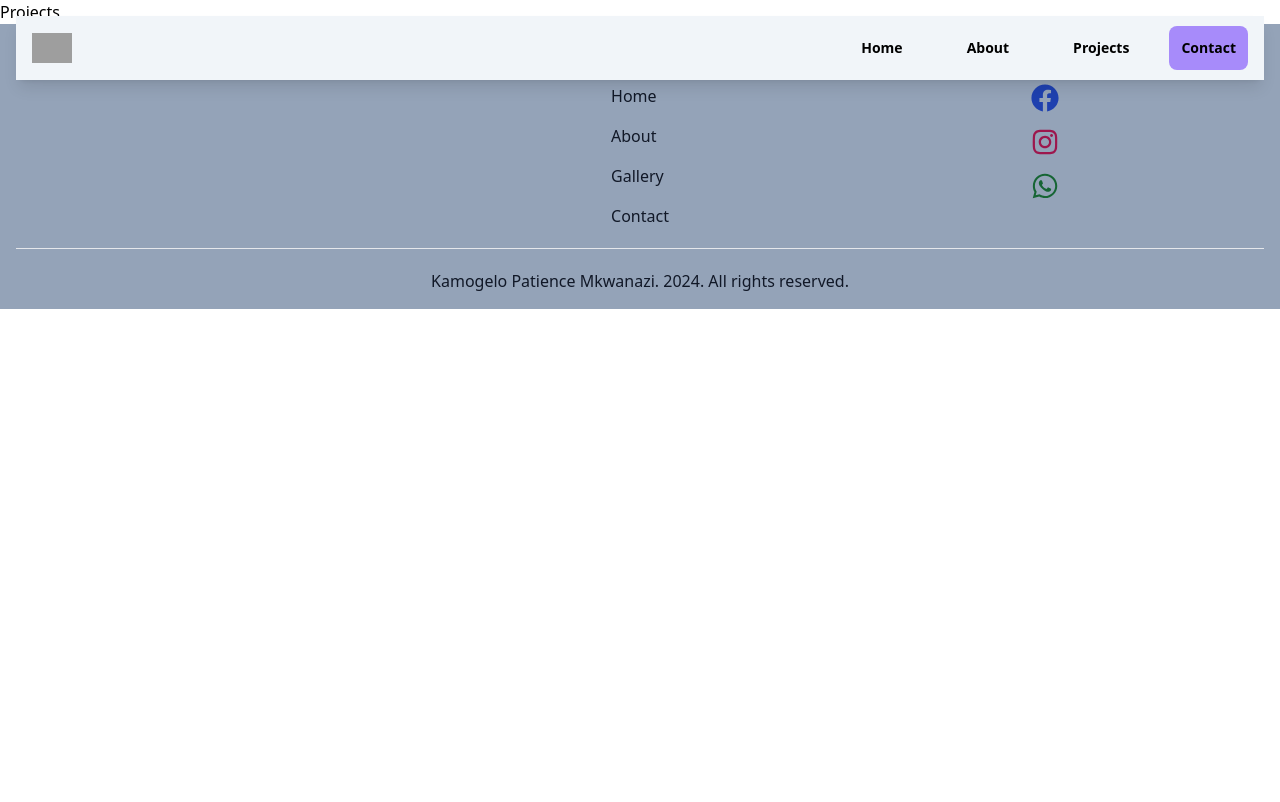
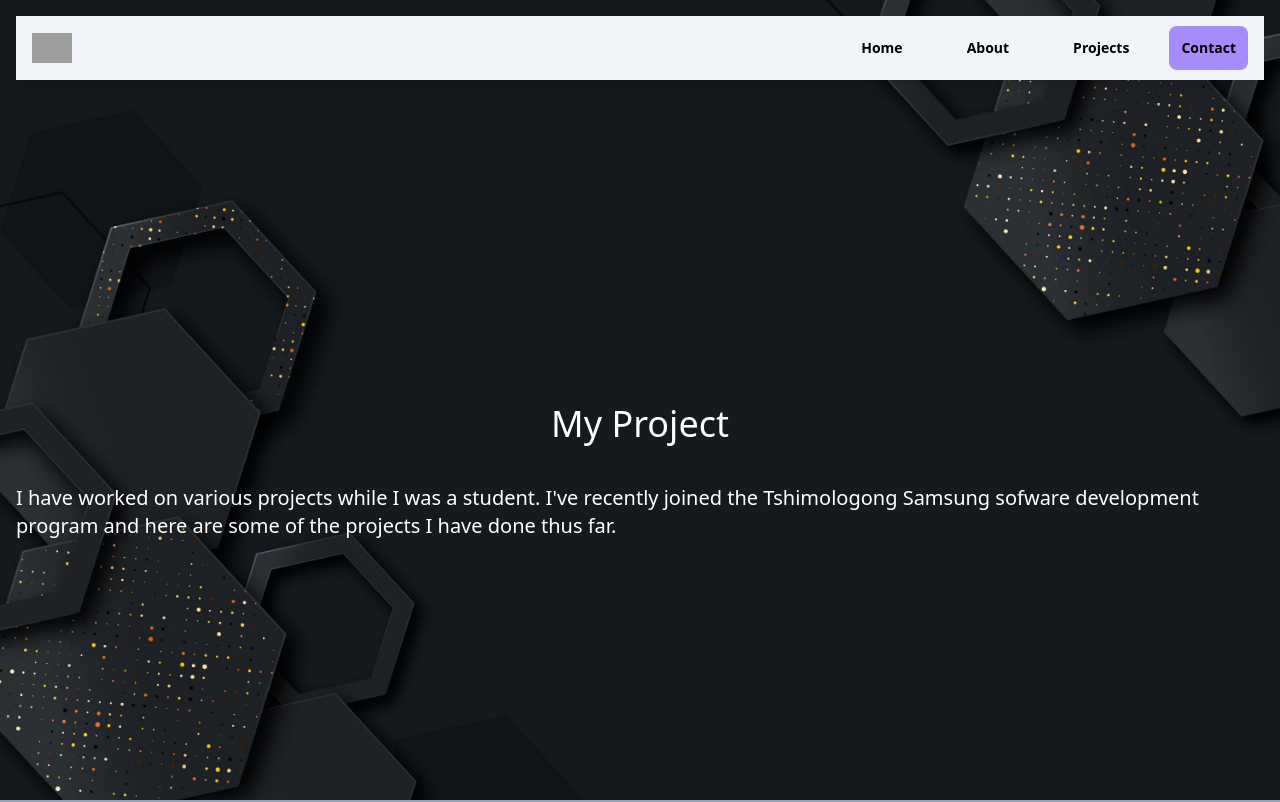
Before and after one commit to kaymkwanazi/My-portfolio, a React (Vite) app: page /projects in a window 1280 px wide. Shown: the top 802 px of the page. Built offline with nearby package versions, Linux system fonts and the light colour scheme; grey boxes are pictures that could not be loaded.

Commit message:
started projects page

```diff
--- a/src/Pages/About.jsx
+++ b/src/Pages/About.jsx
@@ -21,7 +21,7 @@ export const About = () => {
                 </div>
                 <div>
                     <h3 className='text-center pt-20 mb-10 text-2xl md:text-4xl text-white'>My Skills</h3>
-                    <div className="flex flex-col h-auto sm:flex-row sm:flex-wrap sm:justify-between">
+                    <div className="flex flex-col sm:flex-row sm:flex-wrap sm:justify-between">
                         <p className='text-white text-2xl'><FaReact className='text-blue-500 transform transition duration-300 hover:scale-110'/>React.js</p>
                         <p className='text-white text-2xl'><FaHtml5 className='text-blue-500 transform transition duration-300 hover:scale-110'/>HTML</p>
                         <p className='text-white text-2xl'><FaCss3 className='text-blue-500 transform transition duration-300 hover:scale-110'/>CSS</p>
--- a/src/Pages/Projects.jsx
+++ b/src/Pages/Projects.jsx
@@ -1,7 +1,27 @@
 import React from 'react'
+import backgroundPic from '../images/background.jpg'
 
 export const Projects = () => {
   return (
-    <div>Projects</div>
+    <div>
+        <div className='relative h-screen bg-cover bg-center'
+            style={{backgroundImage: `url(${backgroundPic})`}}>
+          <div className='absolute inset-0 flex flex-col items-center justify-center'>
+            <div className='container mx-auto px-4'>
+                <div>
+                    <h3 className='text-center pt-36 mb-10 text-2xl md:text-4xl text-white'>My Project</h3>
+                    <p className='text-white text-lg md:text-xl'>I have worked on various projects while I was a student. I've recently joined the
+                      Tshimologong Samsung sofware development program and here are some of the projects I have done thus far.
+                    </p>
+                </div>
+                <div className='flex sm:flex-row sm:flex-wrap sm:justify-between'>
+                  <div>
+
+                  </div>
+                </div>
+            </div>
+          </div>
+        </div>
+    </div>
   )
 }
```
